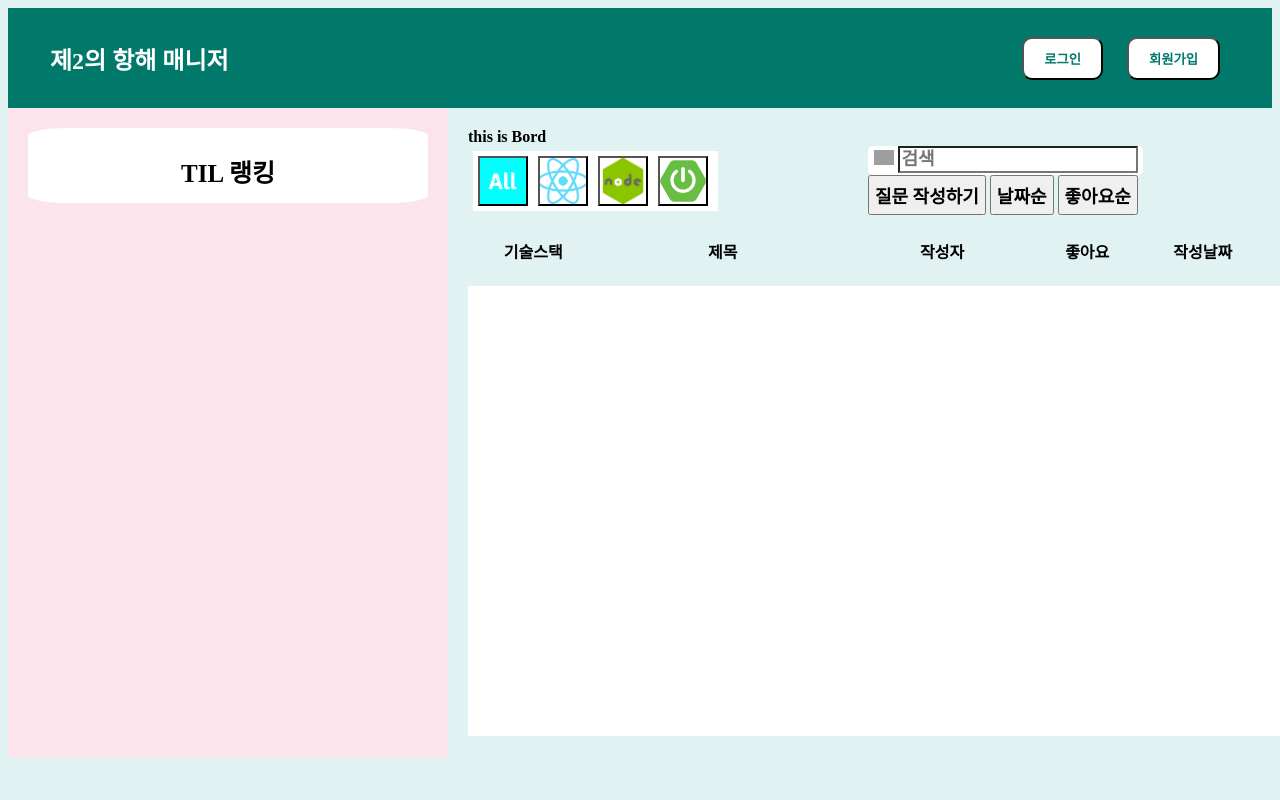
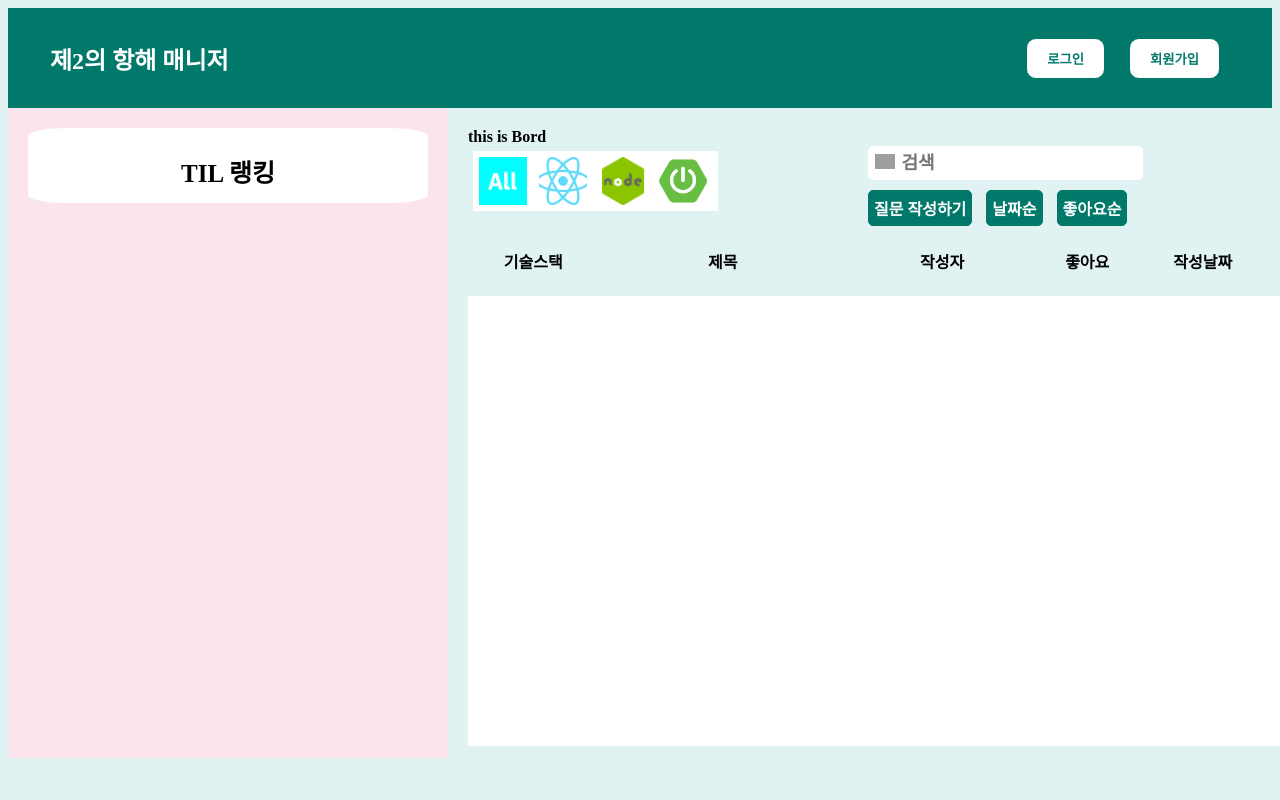
Before and after one commit to dkaodkaork/HanghaeManager, a Flask app: template templates/main.html in a window 1280 px wide. Run offline with Flask 2, Linux system fonts and the light colour scheme; the template is opened without the code that fills it, so the values that code supplies are empty; some web fonts are replaced; grey boxes are pictures that could not be loaded.

Commit message:
design: main 및 header 버튼

```diff
--- a/static/css/bord.css
+++ b/static/css/bord.css
@@ -94,6 +94,8 @@ body{
     background-size: cover;
     background-position: center;
     background-color: white;
+    border: 1px solid white;
+
     margin: 5px;
 }
 #btn-all{
@@ -116,8 +118,14 @@ body{
 }
 
 .text-btn{
-    font-size: 18px;
+    font-size: 16px;
     padding: 5px;
+    margin-top: 10px;
+    margin-right: 10px;
+    background-color: var(--color-5);
+    border: 1px solid var(--color-5);
+    border-radius: 5px;
+    color: white;
 }
 
 .quest-bord {
@@ -161,8 +169,9 @@ body{
 .input-box {
     background: none;
     font-size: 18px;
+    height: 30px;
+    border: 1px solid white;
 }
-
 
 .quest-head {
     display: grid;
--- a/static/css/header.css
+++ b/static/css/header.css
@@ -17,6 +17,8 @@
 }
 
 .button {
+
+    border: 1px solid var(--color-5);
     background-color: white ;
     color: #00796B;
     border-radius: 10px;
```
